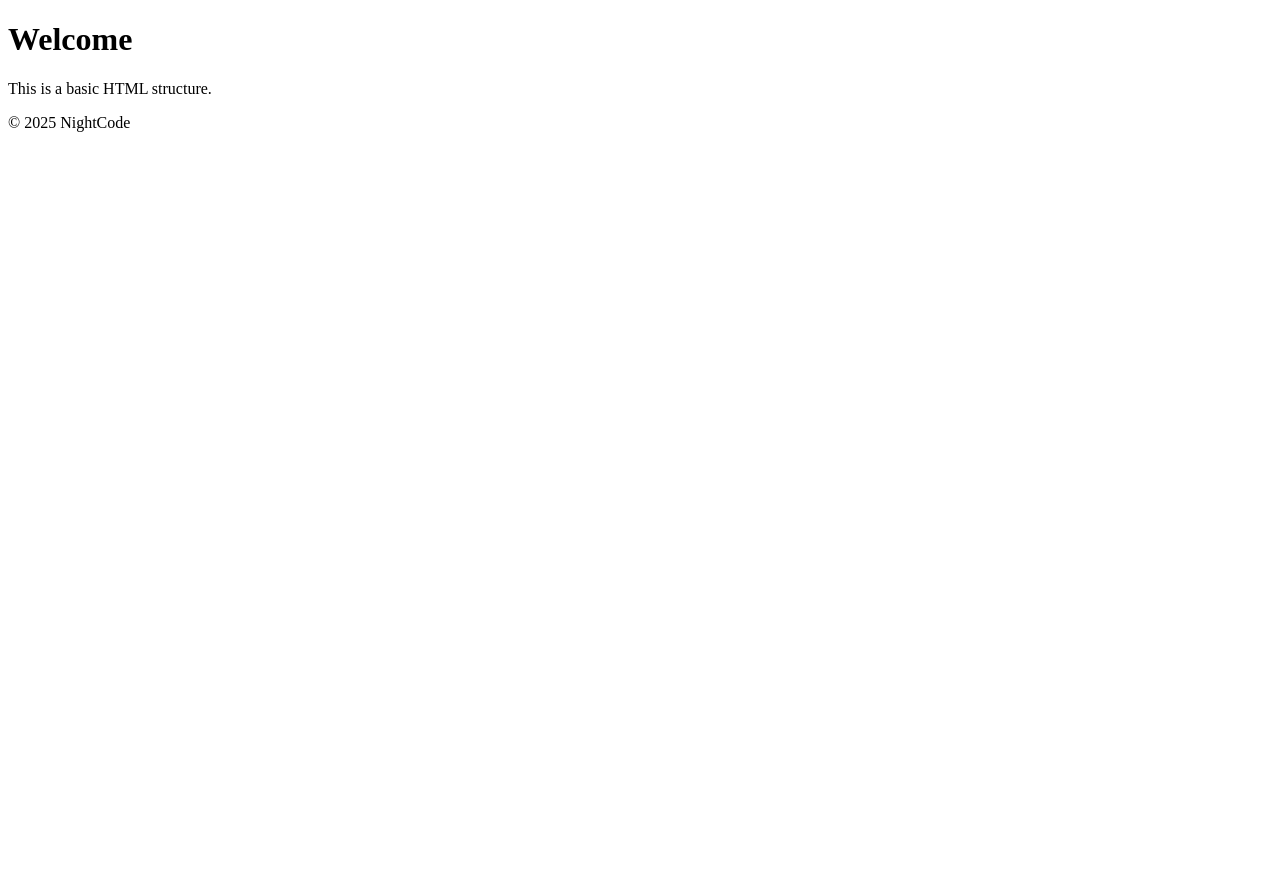
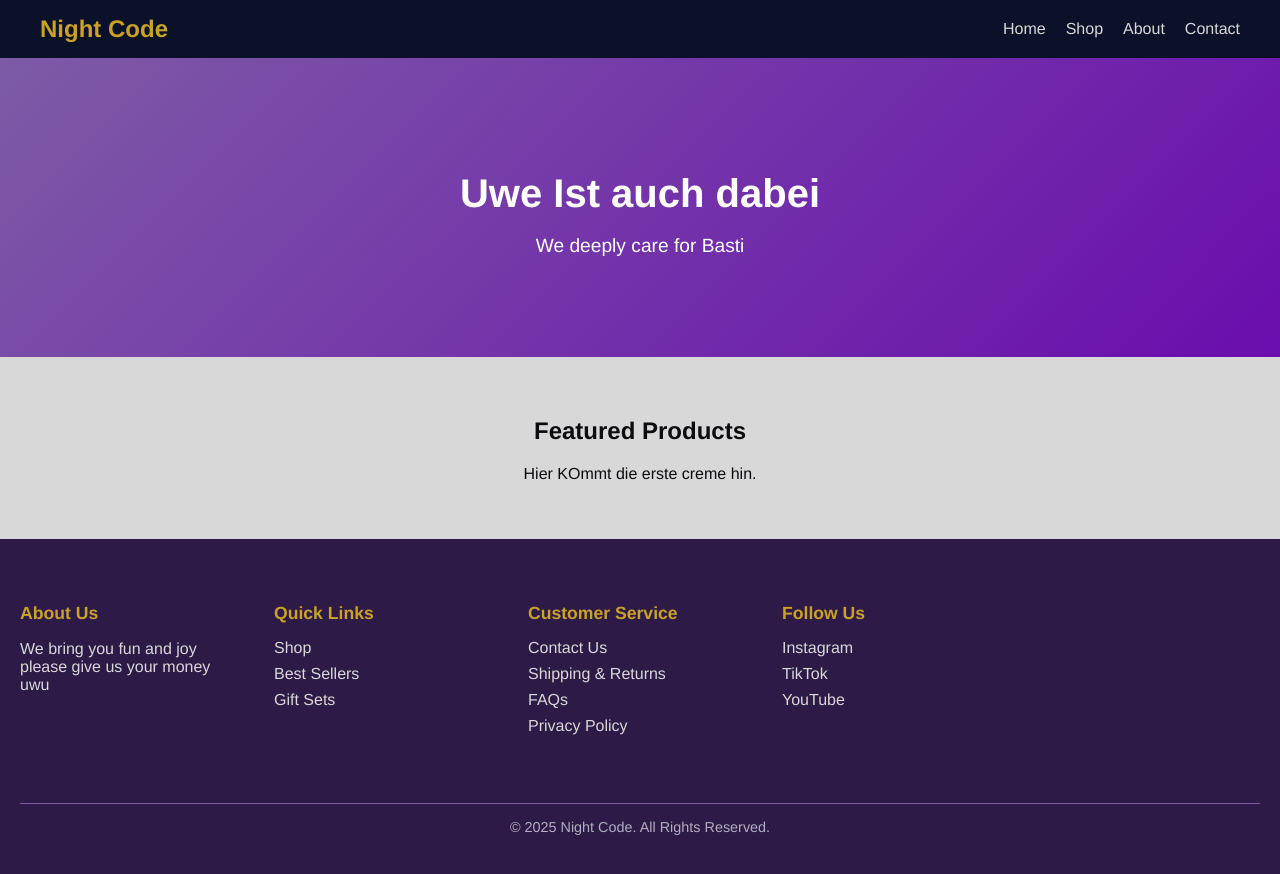
Before and after one commit to Plischta/nc, a plain HTML site: page index.html in a window 1280 px wide. Before the commit the page ends 800 px from the top, so only its background shows below. Drawn offline with Linux system fonts and the light colour scheme.

Commit message:
color grade preset

```diff
--- /dev/null
+++ b/css/style.css
@@ -0,0 +1,130 @@
+body {
+  margin: 0;
+  font-family: "Helvetica Neue", Arial, sans-serif;
+  background-color: #D8D8D8; /* Soft Platinum */
+  color: #0B0C10; /* Charcoal Black for text */
+}
+
+a {
+  text-decoration: none;
+  color: #7D5BA6; /* Velvet Lavender */
+  transition: color 0.3s;
+}
+
+a:hover {
+  color: #C9A227; /* Luxury Gold */
+}
+
+/* Header */
+header {
+  background-color: #0A1128; /* Midnight Navy */
+  color: #D8D8D8; /* Soft Platinum */
+  display: flex;
+  justify-content: space-between;
+  align-items: center;
+  padding: 15px 40px;
+}
+
+header .logo {
+  font-size: 1.5rem;
+  font-weight: bold;
+  color: #C9A227; /* Luxury Gold accent */
+}
+
+header nav ul {
+  list-style: none;
+  margin: 0;
+  padding: 0;
+  display: flex;
+  gap: 20px;
+}
+
+header nav ul li a {
+  color: #D8D8D8;
+  font-weight: 500;
+}
+
+header nav ul li a:hover {
+  color: #7D5BA6; /* Lavender hover */
+}
+
+/* Hero Section */
+.hero {
+  text-align: center;
+  padding: 80px 20px;
+  background: linear-gradient(135deg, #7D5BA6, #6A0DAD);
+  color: #fff;
+}
+
+.hero h1 {
+  font-size: 2.5rem;
+  margin-bottom: 10px;
+}
+
+.hero p {
+  font-size: 1.2rem;
+  margin-bottom: 20px;
+}
+
+.btn {
+  background-color: #C9A227; /* Luxury Gold */
+  color: #0A1128; /* Navy text */
+  padding: 12px 25px;
+  border-radius: 25px;
+  font-weight: bold;
+}
+
+.btn:hover {
+  background-color: #206A5D; /* Emerald Deep */
+  color: #fff;
+}
+
+/* Content */
+main .content {
+  padding: 40px 20px;
+  text-align: center;
+}
+
+/* Footer */
+footer {
+  background-color: #2E1A47; /* Deep Indigo */
+  color: #D8D8D8; /* Soft Platinum */
+  padding: 40px 20px;
+  display: grid;
+  grid-template-columns: repeat(auto-fit, minmax(200px, 1fr));
+  gap: 30px;
+}
+
+footer h4 {
+  font-size: 1.1rem;
+  margin-bottom: 15px;
+  color: #C9A227; /* Gold accent */
+}
+
+footer ul {
+  list-style: none;
+  padding: 0;
+  margin: 0;
+}
+
+footer ul li {
+  margin: 8px 0;
+}
+
+footer ul li a {
+  color: #D8D8D8;
+}
+
+footer ul li a:hover {
+  color: #7D5BA6; /* Lavender hover */
+}
+
+.footer-bottom {
+  grid-column: 1 / -1;
+  text-align: center;
+  margin-top: 30px;
+  font-size: 0.9rem;
+  color: #B0AFC0;
+  border-top: 1px solid #7D5BA6;
+  padding-top: 15px;
+}
--- a/index.html
+++ b/index.html
@@ -2,18 +2,73 @@
 <html lang="en">
 <head>
   <meta charset="UTF-8">
-    <meta name="viewport" content="width=device-width, initial-scale=1.0">
-    <title>Document</title>
+  <title>Cosmetic Shop</title>
+  <link rel="stylesheet" href="./css/style.css">
 </head>
 <body>
+
   <header>
-        <h1>Welcome</h1>
+    <div class="logo">Night Code</div>
+    <nav>
+      <ul>
+        <li><a href="#">Home</a></li>
+        <li><a href="#">Shop</a></li>
+        <li><a href="#">About</a></li>
+        <li><a href="#">Contact</a></li>
+      </ul>
+    </nav>
   </header>
+
   <main>
-        <p>This is a basic HTML structure.</p>
+    <section class="hero">
+      <h1>Uwe Ist auch dabei</h1>
+      <p>We deeply care for Basti</p>
+    </section>
+
+    <section class="content">
+      <h2>Featured Products</h2>
+      <p>Hier KOmmt die erste creme hin.</p>
+    </section>
   </main>
+
   <footer>
-        <p>&copy; 2025 NightCode</p>
+    <div>
+      <h4>About Us</h4>
+      <p>We bring you fun and joy please give us your money uwu</p>
+    </div>
+
+    <div>
+      <h4>Quick Links</h4>
+      <ul>
+        <li><a href="#">Shop</a></li>
+        <li><a href="#">Best Sellers</a></li>
+        <li><a href="#">Gift Sets</a></li>
+      </ul>
+    </div>
+
+    <div>
+      <h4>Customer Service</h4>
+      <ul>
+        <li><a href="#">Contact Us</a></li>
+        <li><a href="#">Shipping & Returns</a></li>
+        <li><a href="#">FAQs</a></li>
+        <li><a href="#">Privacy Policy</a></li>
+      </ul>
+    </div>
+
+    <div>
+      <h4>Follow Us</h4>
+      <ul>
+        <li><a href="#">Instagram</a></li>
+        <li><a href="#">TikTok</a></li>
+        <li><a href="#">YouTube</a></li>
+      </ul>
+    </div>
+
+    <div class="footer-bottom">
+      &copy; 2025 Night Code. All Rights Reserved.
+    </div>
   </footer>
+
 </body>
 </html>
```
Lines whose indentation alone changed are shown as unchanged.
